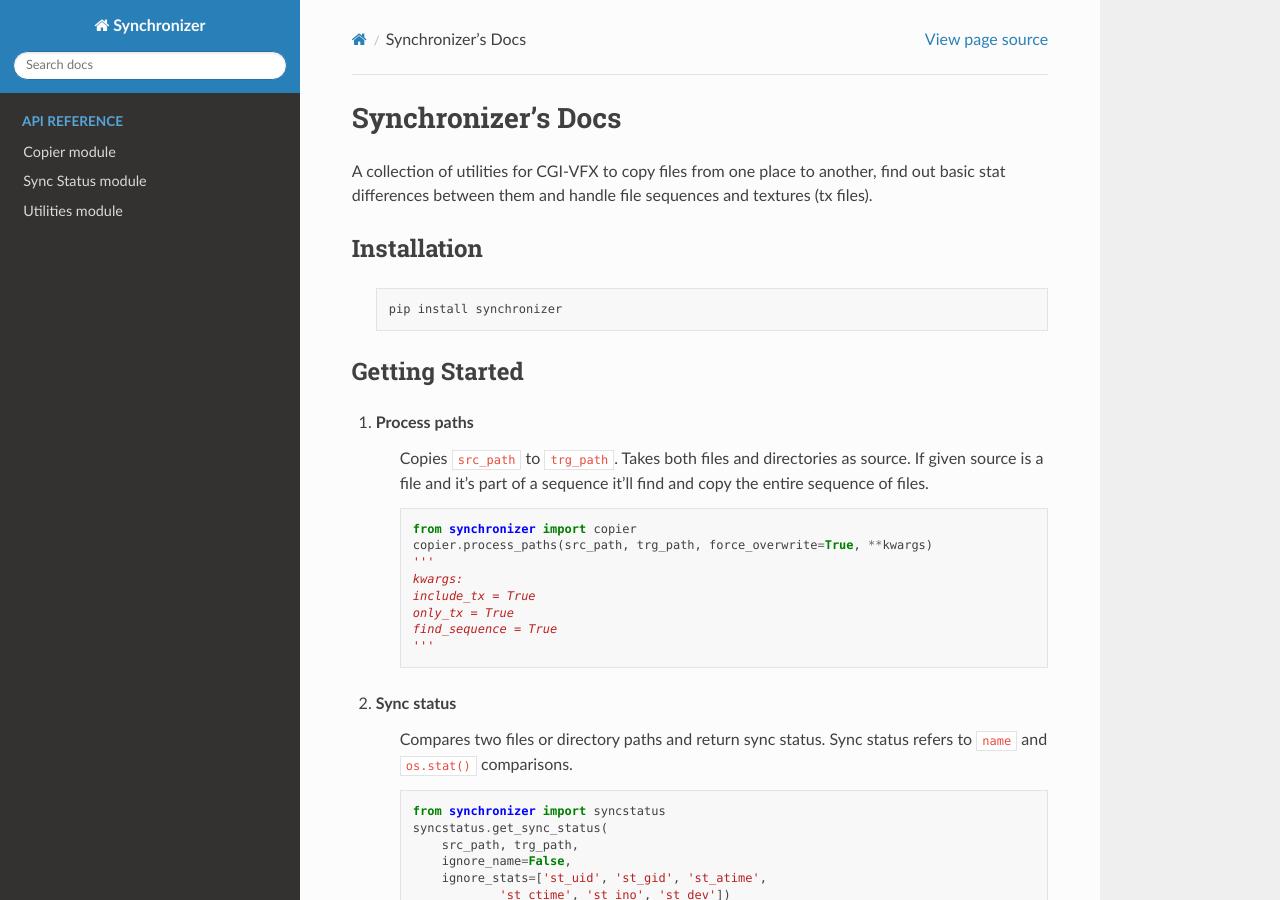
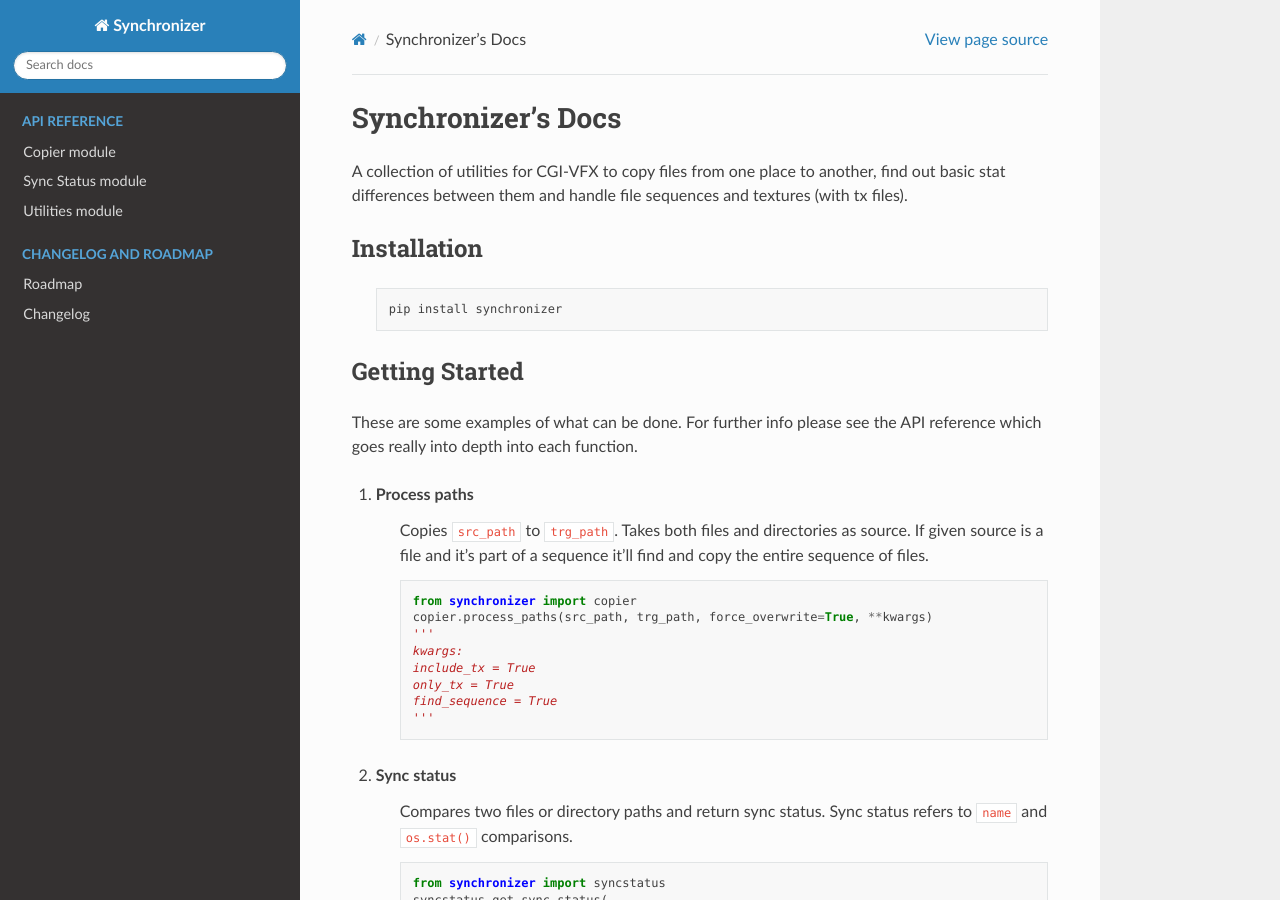
Before and after one commit to xiancg/synchronizer, a Sphinx documentation site: the page built from docs/source/index.rst, in a window 1280 px wide and 900 px high. Built offline with Sphinx 7.4.7 and the Read the Docs theme 2.0.0, drawn with Linux system fonts in a browser that asks for light colours; some of the changed text lies outside the part shown.

Commit message:
Some basic doc updates

```diff
--- a/docs/source/index.rst
+++ b/docs/source/index.rst
@@ -1,6 +1,6 @@
 Synchronizer's Docs
 ========================================
-A collection of utilities for CGI-VFX to copy files from one place to another, find out basic stat differences between them and handle file sequences and textures (tx files).
+A collection of utilities for CGI-VFX to copy files from one place to another, find out basic stat differences between them and handle file sequences and textures (with tx files).
 
 Installation
 ---------------
@@ -9,7 +9,9 @@ Installation
         pip install synchronizer
 
 Getting Started
----------------
+-----------------
+
+These are some examples of what can be done. For further info please see the API reference which goes really into depth into each function.
 
 1. Process paths
     Copies ``src_path`` to ``trg_path``. Takes both files and directories as source.
@@ -75,3 +77,10 @@ Getting Started
    copier
    syncstatus
    utilities
+
+.. toctree::
+   :maxdepth: 3
+   :caption: Changelog and Roadmap
+
+   roadmap
+   changelog
--- /dev/null
+++ b/docs/source/roadmap.rst
@@ -0,0 +1,4 @@
+Roadmap
+================================
+
+-Accept naming patterns through regex for sequence recognition
```
Also changed, not shown: docs/source/changelog.rst (added, +22 -0 lines), 1 other file.
